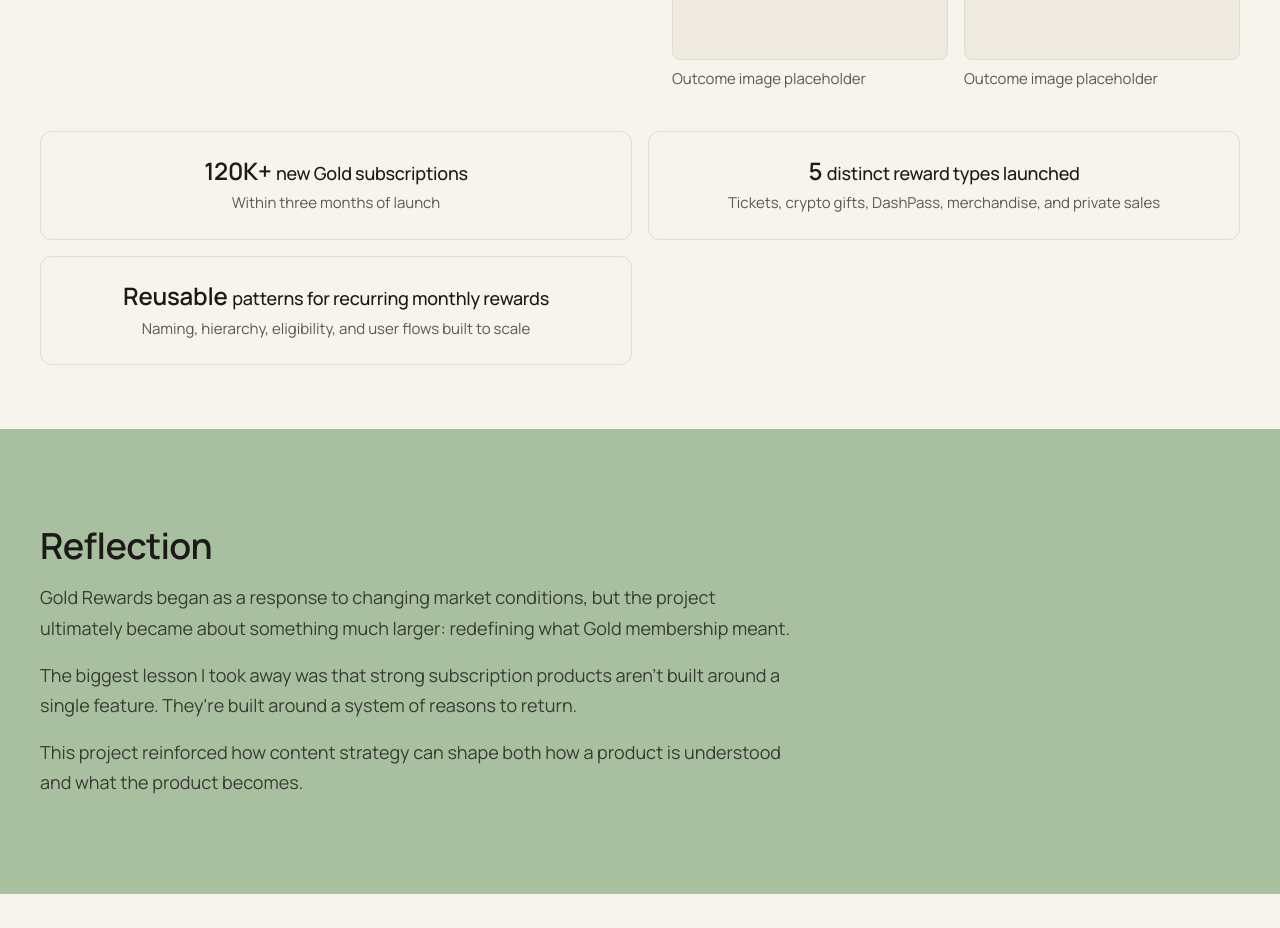
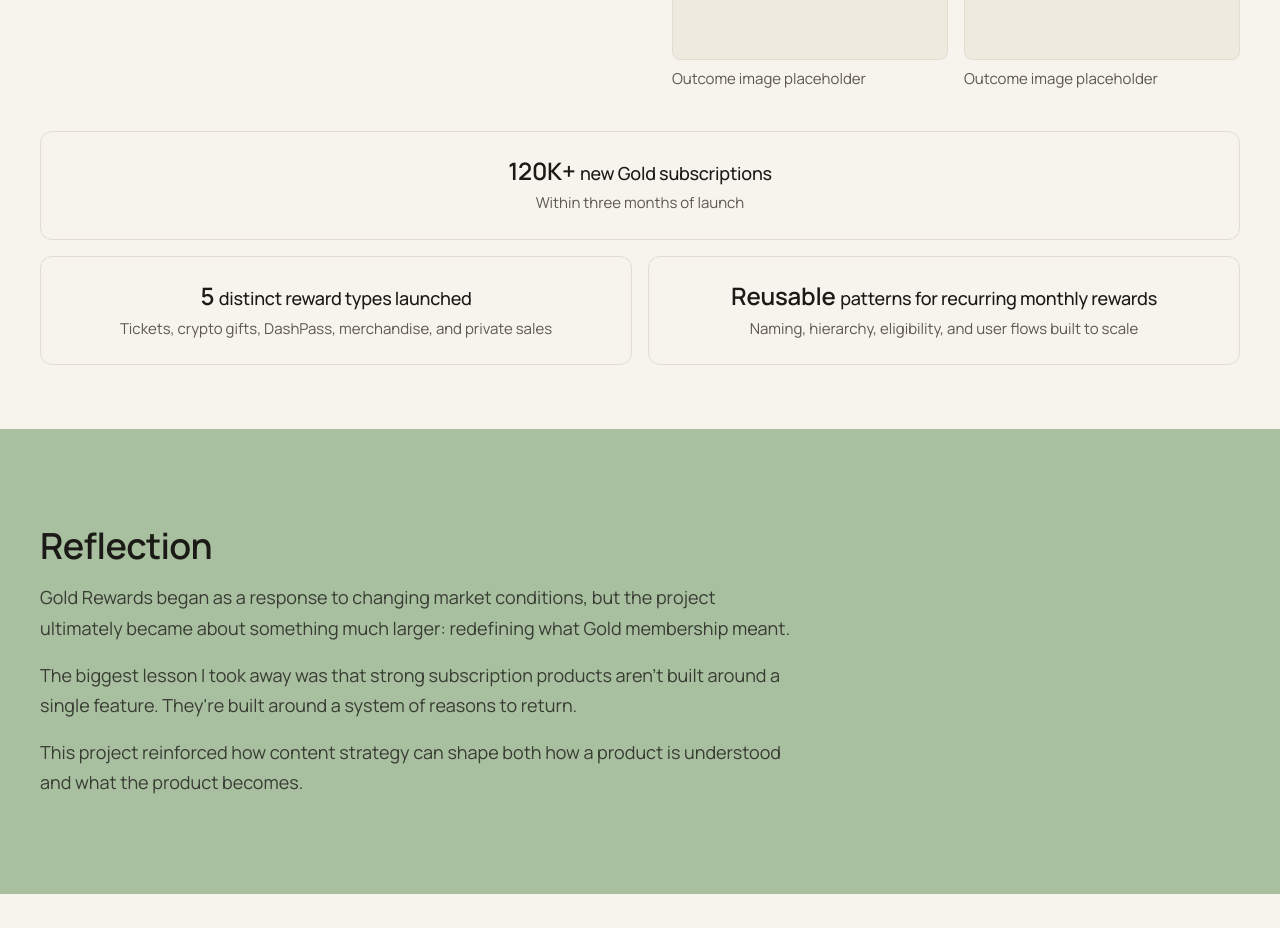
Before and after one commit to cameronliquori/Cameron-portfolio, a Next.js app: page /work/gold-rewards in a window 1280 px wide. Shown: the part 7620-8548 px from the top of the page. Built offline with nearby package versions, Linux system fonts and the light colour scheme.

Commit message:
Update MetricsGrid.tsx

```diff
--- a/components/MetricsGrid.tsx
+++ b/components/MetricsGrid.tsx
@@ -3,9 +3,24 @@
 export default function MetricsGrid({ metrics }: { metrics: Metric[] }) {
   if (metrics.length === 0) return null;
 
+  const [first, ...rest] = metrics;
+
   return (
+    <div className="space-y-4">
+      <div className="border border-line rounded-lg px-6 py-6 text-center">
+        <p className="font-display text-h3 text-ink">
+          {first.value}{" "}
+          <span className="font-body text-body font-medium">
+            {first.label}
+          </span>
+        </p>
+        {first.detail && (
+          <p className="text-small text-ink-muted mt-1">{first.detail}</p>
+        )}
+      </div>
+      {rest.length > 0 && (
         <div className="grid grid-cols-1 md:grid-cols-2 gap-4">
-      {metrics.map((metric) => (
+          {rest.map((metric) => (
             <div
               key={`${metric.value}-${metric.label}`}
               className="border border-line rounded-lg px-6 py-6 text-center"
@@ -22,5 +37,7 @@
             </div>
           ))}
         </div>
+      )}
+    </div>
   );
 }
```
Lines whose indentation alone changed are shown as unchanged.
